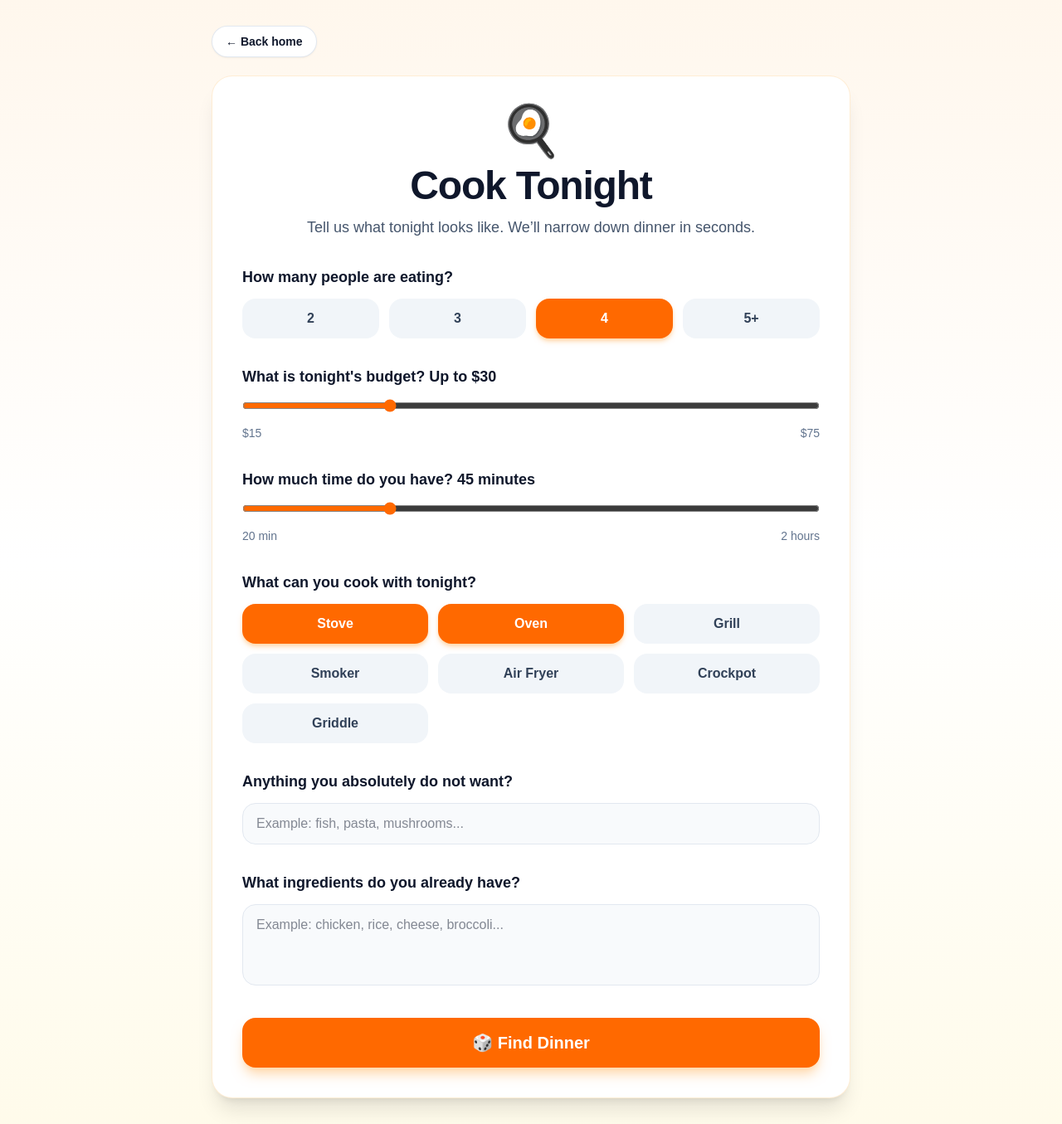
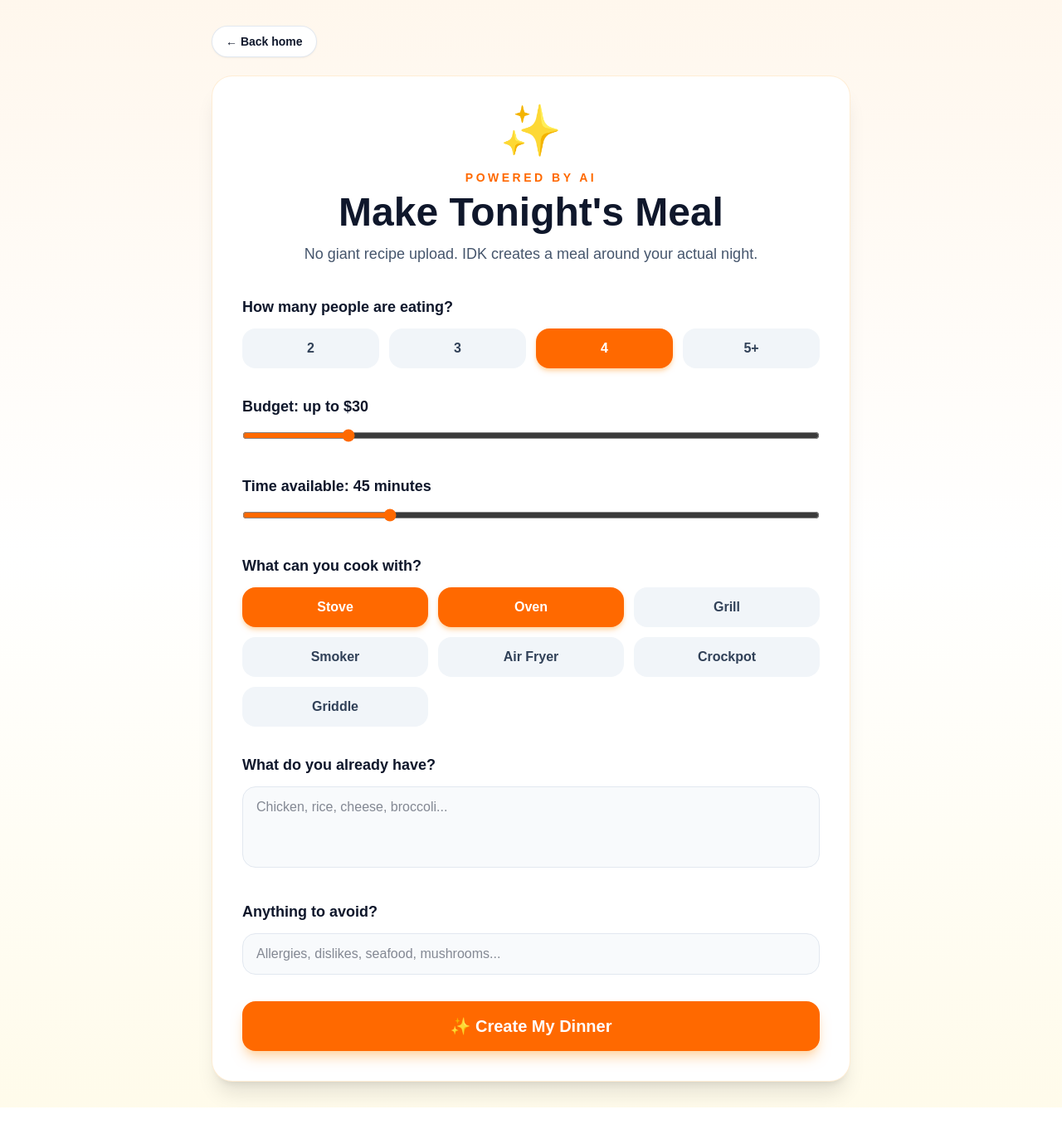
Before and after one commit to tommygreer1/idk-dinner1.0, a Next.js app: page /cook in a window 1280 px wide. Shown: the whole page at 83% size. Built offline with nearby package versions, Linux system fonts and the light colour scheme.

Commit message:
Connect Cook Tonight to AI meal generation

```diff
--- a/app/cook/page.tsx
+++ b/app/cook/page.tsx
@@ -1,87 +1,20 @@
 "use client";
 
 import Link from "next/link";
-import { useMemo, useState } from "react";
+import { useState } from "react";
 
-type Meal = {
+type AiMeal = {
   name: string;
   emoji: string;
-  time: number;
-  cost: number;
-  equipment: string[];
   description: string;
-  groceries: string[];
+  timeMinutes: number;
+  estimatedCost: number;
+  ingredients: string[];
+  instructions: string[];
+  missingGroceries: string[];
+  substitutions: string[];
   leftoverIdea: string;
 };
-
-const meals: Meal[] = [
-  {
-    name: "Honey BBQ Chicken Bowls",
-    emoji: "🍗",
-    time: 30,
-    cost: 22,
-    equipment: ["Stove", "Grill", "Oven"],
-    description:
-      "Seasoned chicken over rice with roasted vegetables and honey BBQ sauce.",
-    groceries: ["Chicken breast", "Rice", "Bell peppers", "Broccoli", "BBQ sauce"],
-    leftoverIdea: "Use the extra chicken in wraps or quesadillas tomorrow.",
-  },
-  {
-    name: "Smoked Pulled Pork Tacos",
-    emoji: "🌮",
-    time: 60,
-    cost: 28,
-    equipment: ["Smoker", "Oven"],
-    description:
-      "Tender pulled pork with tortillas, slaw, lime, and a smoky sauce.",
-    groceries: ["Pork shoulder", "Tortillas", "Slaw mix", "Limes", "Salsa"],
-    leftoverIdea: "Turn the extra pork into loaded baked potatoes later this week.",
-  },
-  {
-    name: "Cheeseburger Rice Bowls",
-    emoji: "🍔",
-    time: 25,
-    cost: 18,
-    equipment: ["Stove", "Griddle"],
-    description:
-      "Ground beef, seasoned rice, cheese, pickles, lettuce, and burger sauce.",
-    groceries: ["Ground beef", "Rice", "Cheddar", "Pickles", "Lettuce"],
-    leftoverIdea: "Use the leftover beef for tacos or hamburger steaks.",
-  },
-  {
-    name: "Air Fryer Chicken Parmesan",
-    emoji: "🍝",
-    time: 35,
-    cost: 24,
-    equipment: ["Air Fryer", "Oven"],
-    description:
-      "Crispy chicken topped with marinara and mozzarella, served with pasta or salad.",
-    groceries: ["Chicken breast", "Breadcrumbs", "Marinara", "Mozzarella", "Pasta"],
-    leftoverIdea: "Slice extra chicken for sandwiches or Caesar salads.",
-  },
-  {
-    name: "Slow Cooker Salsa Chicken",
-    emoji: "🥣",
-    time: 60,
-    cost: 17,
-    equipment: ["Crockpot"],
-    description:
-      "Simple shredded salsa chicken for rice bowls, tacos, or salads.",
-    groceries: ["Chicken thighs", "Salsa", "Black beans", "Corn", "Rice"],
-    leftoverIdea: "Use the remaining chicken for nachos or burritos.",
-  },
-  {
-    name: "Grilled Steak Fajitas",
-    emoji: "🥩",
-    time: 40,
-    cost: 38,
-    equipment: ["Grill", "Stove"],
-    description:
-      "Grilled steak with peppers and onions, warm tortillas, and fresh toppings.",
-    groceries: ["Steak", "Bell peppers", "Onion", "Tortillas", "Sour cream"],
-    leftoverIdea: "Use leftover steak in breakfast hash or steak quesadillas.",
-  },
-];
 
 const equipmentOptions = ["Stove", "Oven", "Grill", "Smoker", "Air Fryer", "Crockpot", "Griddle"];
 
@@ -92,18 +25,9 @@ export default function CookPage() {
   const [equipment, setEquipment] = useState<string[]>(["Stove", "Oven"]);
   const [avoid, setAvoid] = useState("");
   const [ingredients, setIngredients] = useState("");
-  const [resultIndex, setResultIndex] = useState<number | null>(null);
-
-  const matches = useMemo(() => {
-    const filtered = meals.filter((meal) => {
-      const equipmentMatch = meal.equipment.some((item) => equipment.includes(item));
-      return equipmentMatch && meal.cost <= budget && meal.time <= time;
-    });
-
-    return filtered.length > 0 ? filtered : meals;
-  }, [budget, equipment, time]);
-
-  const result = resultIndex === null ? null : matches[resultIndex % matches.length];
+  const [result, setResult] = useState<AiMeal | null>(null);
+  const [loading, setLoading] = useState(false);
+  const [error, setError] = useState("");
 
   function toggleEquipment(item: string) {
     setEquipment((current) =>
@@ -111,176 +35,97 @@ export default function CookPage() {
     );
   }
 
-  function findDinner() {
-    const nextIndex = Math.floor(Math.random() * matches.length);
-    setResultIndex(nextIndex);
-    window.setTimeout(() => {
-      document.getElementById("dinner-result")?.scrollIntoView({ behavior: "smooth" });
-    }, 50);
+  async function findDinner() {
+    setLoading(true);
+    setError("");
+
+    try {
+      const response = await fetch("/api/ai-meal", {
+        method: "POST",
+        headers: { "Content-Type": "application/json" },
+        body: JSON.stringify({ people, budget, time, equipment, avoid, ingredients }),
+      });
+      const data = await response.json();
+      if (!response.ok) throw new Error(data.error || "Dinner could not be created.");
+      setResult(data);
+      window.setTimeout(() => document.getElementById("dinner-result")?.scrollIntoView({ behavior: "smooth" }), 50);
+    } catch (caught) {
+      setError(caught instanceof Error ? caught.message : "Dinner could not be created.");
+    } finally {
+      setLoading(false);
+    }
   }
 
   return (
     <main className="min-h-screen bg-gradient-to-b from-orange-50 via-white to-amber-50 px-4 py-8 text-slate-900">
       <div className="mx-auto max-w-3xl">
-        <Link
-          href="/"
-          className="mb-6 inline-flex items-center gap-2 rounded-full bg-white px-4 py-2 text-sm font-semibold shadow-sm ring-1 ring-slate-200 transition hover:bg-slate-50"
-        >
-          ← Back home
-        </Link>
+        <Link href="/" className="mb-6 inline-flex rounded-full bg-white px-4 py-2 text-sm font-bold shadow-sm ring-1 ring-slate-200">← Back home</Link>
 
         <section className="rounded-3xl bg-white p-6 shadow-xl ring-1 ring-orange-100 sm:p-9">
-          <div className="mb-8 text-center">
-            <div className="mb-3 text-6xl">🍳</div>
-            <h1 className="text-4xl font-black tracking-tight sm:text-5xl">Cook Tonight</h1>
-            <p className="mt-3 text-lg text-slate-600">
-              Tell us what tonight looks like. We’ll narrow down dinner in seconds.
-            </p>
+          <div className="text-center">
+            <div className="text-6xl">✨</div>
+            <p className="mt-4 text-sm font-black uppercase tracking-[.25em] text-orange-500">Powered by AI</p>
+            <h1 className="mt-2 text-4xl font-black sm:text-5xl">Make Tonight&apos;s Meal</h1>
+            <p className="mt-3 text-lg text-slate-600">No giant recipe upload. IDK creates a meal around your actual night.</p>
           </div>
 
-          <div className="space-y-8">
+          <div className="mt-9 space-y-8">
             <Question title="How many people are eating?">
-              <div className="grid grid-cols-4 gap-3">
-                {["2", "3", "4", "5+"].map((option) => (
-                  <ChoiceButton
-                    key={option}
-                    selected={people === option}
-                    onClick={() => setPeople(option)}
-                  >
-                    {option}
-                  </ChoiceButton>
-                ))}
-              </div>
+              <div className="grid grid-cols-4 gap-3">{["2", "3", "4", "5+"].map((option) => <ChoiceButton key={option} selected={people === option} onClick={() => setPeople(option)}>{option}</ChoiceButton>)}</div>
             </Question>
 
-            <Question title={`What is tonight's budget? Up to $${budget}`}>
-              <input
-                aria-label="Dinner budget"
-                type="range"
-                min="15"
-                max="75"
-                step="5"
-                value={budget}
-                onChange={(event) => setBudget(Number(event.target.value))}
-                className="w-full accent-orange-500"
-              />
-              <div className="mt-2 flex justify-between text-sm text-slate-500">
-                <span>$15</span>
-                <span>$75</span>
-              </div>
+            <Question title={`Budget: up to $${budget}`}>
+              <input aria-label="Dinner budget" type="range" min="15" max="100" step="5" value={budget} onChange={(e) => setBudget(Number(e.target.value))} className="w-full accent-orange-500" />
             </Question>
 
-            <Question title={`How much time do you have? ${time} minutes`}>
-              <input
-                aria-label="Available cooking time"
-                type="range"
-                min="20"
-                max="120"
-                step="5"
-                value={time}
-                onChange={(event) => setTime(Number(event.target.value))}
-                className="w-full accent-orange-500"
-              />
-              <div className="mt-2 flex justify-between text-sm text-slate-500">
-                <span>20 min</span>
-                <span>2 hours</span>
-              </div>
+            <Question title={`Time available: ${time} minutes`}>
+              <input aria-label="Cooking time" type="range" min="20" max="120" step="5" value={time} onChange={(e) => setTime(Number(e.target.value))} className="w-full accent-orange-500" />
             </Question>
 
-            <Question title="What can you cook with tonight?">
-              <div className="grid grid-cols-2 gap-3 sm:grid-cols-3">
-                {equipmentOptions.map((item) => (
-                  <ChoiceButton
-                    key={item}
-                    selected={equipment.includes(item)}
-                    onClick={() => toggleEquipment(item)}
-                  >
-                    {item}
-                  </ChoiceButton>
-                ))}
-              </div>
+            <Question title="What can you cook with?">
+              <div className="grid grid-cols-2 gap-3 sm:grid-cols-3">{equipmentOptions.map((item) => <ChoiceButton key={item} selected={equipment.includes(item)} onClick={() => toggleEquipment(item)}>{item}</ChoiceButton>)}</div>
             </Question>
 
-            <Question title="Anything you absolutely do not want?">
-              <input
-                value={avoid}
-                onChange={(event) => setAvoid(event.target.value)}
-                placeholder="Example: fish, pasta, mushrooms..."
-                className="w-full rounded-2xl border border-slate-200 bg-slate-50 px-4 py-3 outline-none transition focus:border-orange-400 focus:ring-4 focus:ring-orange-100"
-              />
+            <Question title="What do you already have?">
+              <textarea value={ingredients} onChange={(e) => setIngredients(e.target.value)} placeholder="Chicken, rice, cheese, broccoli..." rows={3} className="w-full resize-none rounded-2xl border border-slate-200 bg-slate-50 px-4 py-3 outline-none focus:border-orange-400 focus:ring-4 focus:ring-orange-100" />
             </Question>
 
-            <Question title="What ingredients do you already have?">
-              <textarea
-                value={ingredients}
-                onChange={(event) => setIngredients(event.target.value)}
-                placeholder="Example: chicken, rice, cheese, broccoli..."
-                rows={3}
-                className="w-full resize-none rounded-2xl border border-slate-200 bg-slate-50 px-4 py-3 outline-none transition focus:border-orange-400 focus:ring-4 focus:ring-orange-100"
-              />
+            <Question title="Anything to avoid?">
+              <input value={avoid} onChange={(e) => setAvoid(e.target.value)} placeholder="Allergies, dislikes, seafood, mushrooms..." className="w-full rounded-2xl border border-slate-200 bg-slate-50 px-4 py-3 outline-none focus:border-orange-400 focus:ring-4 focus:ring-orange-100" />
             </Question>
 
-            <button
-              type="button"
-              onClick={findDinner}
-              className="w-full rounded-2xl bg-orange-500 px-6 py-4 text-xl font-black text-white shadow-lg shadow-orange-200 transition hover:-translate-y-0.5 hover:bg-orange-600 active:translate-y-0"
-            >
-              🎲 Find Dinner
+            {error && <p className="rounded-2xl bg-red-50 p-4 text-sm font-semibold text-red-700">{error}</p>}
+
+            <button type="button" disabled={loading || equipment.length === 0} onClick={findDinner} className="w-full rounded-2xl bg-orange-500 px-6 py-4 text-xl font-black text-white shadow-lg shadow-orange-200 transition hover:bg-orange-600 disabled:cursor-not-allowed disabled:opacity-60">
+              {loading ? "IDK is planning dinner..." : "✨ Create My Dinner"}
             </button>
           </div>
         </section>
 
         {result && (
-          <section
-            id="dinner-result"
-            className="mt-8 rounded-3xl bg-slate-950 p-6 text-white shadow-2xl sm:p-9"
-          >
-            <div className="flex flex-col gap-6 sm:flex-row sm:items-start sm:justify-between">
-              <div>
-                <div className="text-6xl">{result.emoji}</div>
-                <p className="mt-4 text-sm font-bold uppercase tracking-[0.2em] text-orange-300">
-                  Tonight's pick for {people} people
-                </p>
-                <h2 className="mt-2 text-3xl font-black sm:text-4xl">{result.name}</h2>
-                <p className="mt-3 max-w-xl text-slate-300">{result.description}</p>
-              </div>
+          <section id="dinner-result" className="mt-8 rounded-3xl bg-slate-950 p-6 text-white shadow-2xl sm:p-9">
+            <div className="text-6xl">{result.emoji}</div>
+            <p className="mt-4 text-sm font-bold uppercase tracking-[.2em] text-orange-300">Tonight&apos;s AI pick</p>
+            <h2 className="mt-2 text-3xl font-black sm:text-4xl">{result.name}</h2>
+            <p className="mt-3 text-slate-300">{result.description}</p>
+            <div className="mt-5 flex gap-3"><Stat label="Time" value={`${result.timeMinutes} min`} /><Stat label="Est. cost" value={`$${result.estimatedCost}`} /></div>
 
-              <div className="flex gap-3 sm:flex-col">
-                <Stat label="Time" value={`${result.time} min`} />
-                <Stat label="Est. cost" value={`$${result.cost}`} />
-              </div>
+            <div className="mt-7 grid gap-5 sm:grid-cols-2">
+              <Panel title="🥘 Ingredients" items={result.ingredients} />
+              <Panel title="🛒 Missing groceries" items={result.missingGroceries.length ? result.missingGroceries : ["Nothing extra needed"]} />
             </div>
 
-            {(avoid || ingredients) && (
-              <div className="mt-6 rounded-2xl bg-white/10 p-4 text-sm text-slate-200">
-                {avoid && <p><strong>Avoid:</strong> {avoid}</p>}
-                {ingredients && <p className="mt-1"><strong>Use what you have:</strong> {ingredients}</p>}
-              </div>
-            )}
-
-            <div className="mt-7 grid gap-5 sm:grid-cols-2">
-              <div className="rounded-2xl bg-white/10 p-5">
-                <h3 className="text-lg font-bold">🛒 Grocery list</h3>
-                <ul className="mt-3 space-y-2 text-slate-200">
-                  {result.groceries.map((item) => (
-                    <li key={item}>□ {item}</li>
-                  ))}
-                </ul>
-              </div>
-
-              <div className="rounded-2xl bg-white/10 p-5">
-                <h3 className="text-lg font-bold">♻️ Leftover plan</h3>
-                <p className="mt-3 text-slate-200">{result.leftoverIdea}</p>
-              </div>
+            <div className="mt-5 rounded-2xl bg-white/10 p-5">
+              <h3 className="text-lg font-bold">👨‍🍳 Simple directions</h3>
+              <ol className="mt-3 space-y-3 text-slate-200">{result.instructions.map((step, index) => <li key={`${step}-${index}`}><strong>{index + 1}.</strong> {step}</li>)}</ol>
             </div>
 
-            <button
-              type="button"
-              onClick={findDinner}
-              className="mt-6 w-full rounded-2xl bg-white px-5 py-3 font-bold text-slate-950 transition hover:bg-orange-100"
-            >
-              Pick Something Else
-            </button>
+            <div className="mt-5 grid gap-5 sm:grid-cols-2">
+              <Panel title="🔁 Easy substitutions" items={result.substitutions.length ? result.substitutions : ["No substitutions needed"]} />
+              <div className="rounded-2xl bg-white/10 p-5"><h3 className="text-lg font-bold">♻️ Leftover plan</h3><p className="mt-3 text-slate-200">{result.leftoverIdea}</p></div>
+            </div>
+
+            <button type="button" onClick={findDinner} disabled={loading} className="mt-6 w-full rounded-2xl bg-white px-5 py-3 font-bold text-slate-950 hover:bg-orange-100">Make a Different Meal</button>
           </section>
         )}
       </div>
@@ -288,45 +133,7 @@ export default function CookPage() {
   );
 }
 
-function Question({ title, children }: { title: string; children: React.ReactNode }) {
-  return (
-    <fieldset>
-      <legend className="mb-3 text-lg font-extrabold">{title}</legend>
-      {children}
-    </fieldset>
-  );
-}
-
-function ChoiceButton({
-  selected,
-  onClick,
-  children,
-}: {
-  selected: boolean;
-  onClick: () => void;
-  children: React.ReactNode;
-}) {
-  return (
-    <button
-      type="button"
-      aria-pressed={selected}
-      onClick={onClick}
-      className={`rounded-2xl px-3 py-3 font-bold transition ${
-        selected
-          ? "bg-orange-500 text-white shadow-md shadow-orange-200"
-          : "bg-slate-100 text-slate-700 hover:bg-orange-100"
-      }`}
-    >
-      {children}
-    </button>
-  );
-}
-
-function Stat({ label, value }: { label: string; value: string }) {
-  return (
-    <div className="min-w-24 rounded-2xl bg-white/10 px-4 py-3 text-center">
-      <div className="text-xs font-bold uppercase tracking-wider text-slate-400">{label}</div>
-      <div className="mt-1 font-black">{value}</div>
-    </div>
-  );
-}
+function Question({ title, children }: { title: string; children: React.ReactNode }) { return <fieldset><legend className="mb-3 text-lg font-extrabold">{title}</legend>{children}</fieldset>; }
+function ChoiceButton({ selected, onClick, children }: { selected: boolean; onClick: () => void; children: React.ReactNode }) { return <button type="button" aria-pressed={selected} onClick={onClick} className={`rounded-2xl px-3 py-3 font-bold transition ${selected ? "bg-orange-500 text-white shadow-md shadow-orange-200" : "bg-slate-100 text-slate-700 hover:bg-orange-100"}`}>{children}</button>; }
+function Stat({ label, value }: { label: string; value: string }) { return <div className="rounded-2xl bg-white/10 px-4 py-3 text-center"><div className="text-xs font-bold uppercase tracking-wider text-slate-400">{label}</div><div className="mt-1 font-black">{value}</div></div>; }
+function Panel({ title, items }: { title: string; items: string[] }) { return <div className="rounded-2xl bg-white/10 p-5"><h3 className="text-lg font-bold">{title}</h3><ul className="mt-3 space-y-2 text-slate-200">{items.map((item, index) => <li key={`${item}-${index}`}>• {item}</li>)}</ul></div>; }
```
